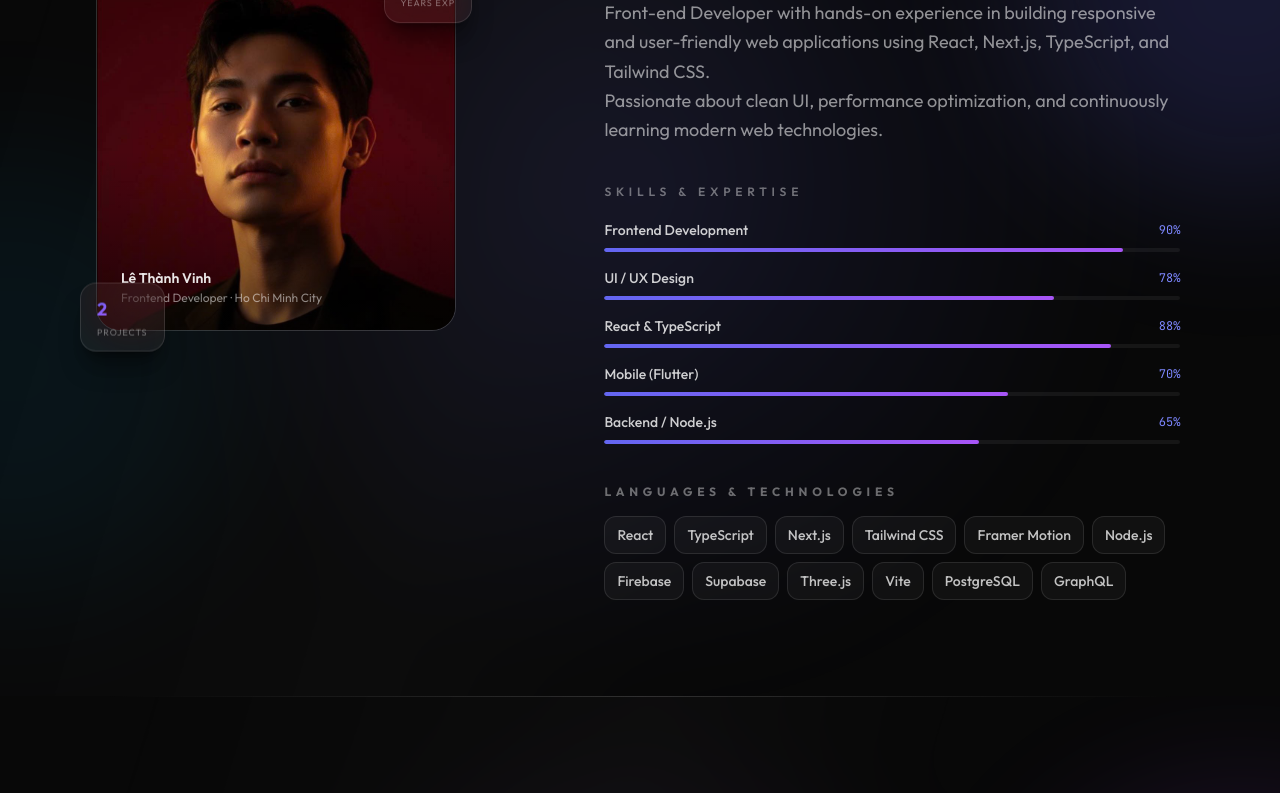
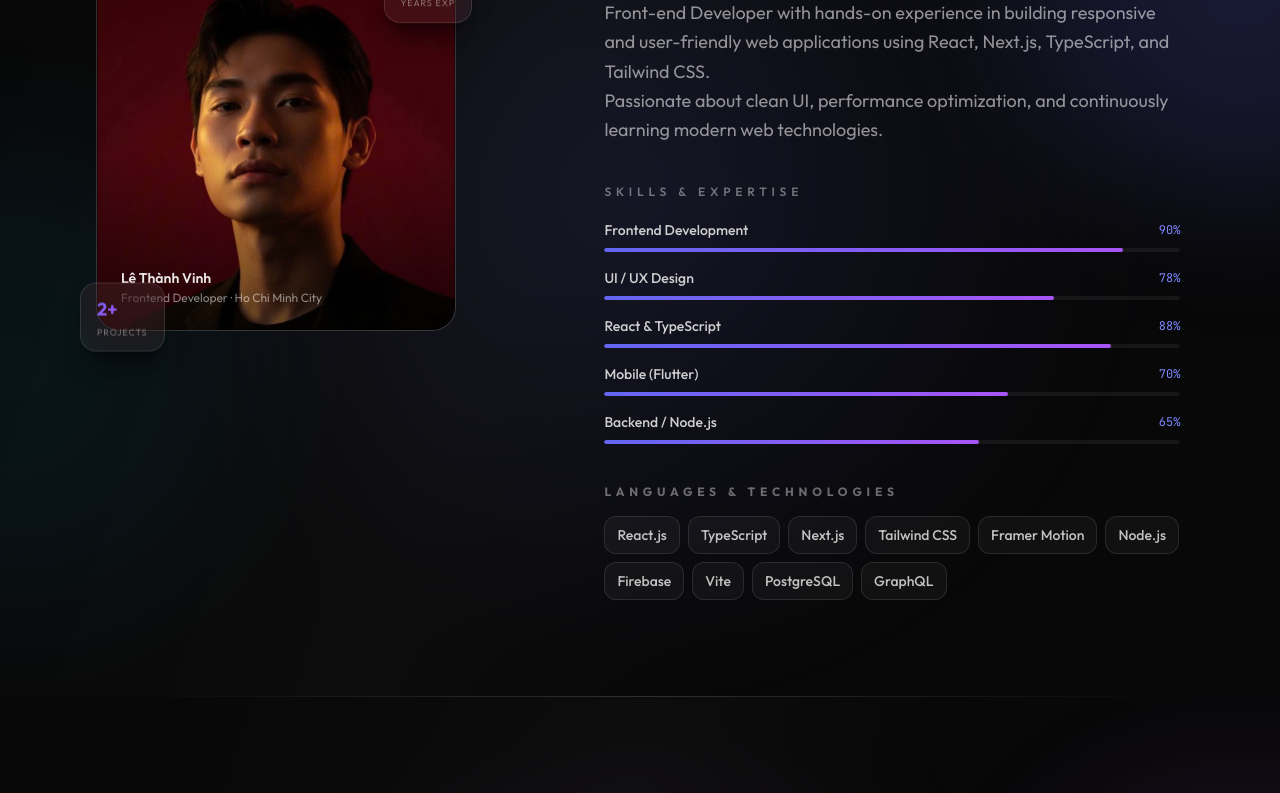
Before and after one commit to lethanhvinh-dev/portfolio-thanhvinh, a React (Vite) app: page / in a window 1280 px wide. Shown: the part 1194-1987 px from the top of the page. Built offline with nearby package versions, Linux system fonts and the light colour scheme.

Commit message:
fix About vs Hero

```diff
--- a/src/components/About.tsx
+++ b/src/components/About.tsx
@@ -3,15 +3,13 @@ import { motion } from "motion/react";
 import SectionFrame from "./SectionFrame";
 
 const techStack = [
-  { name: "React" },
+  { name: "React.js" },
   { name: "TypeScript" },
   { name: "Next.js" },
   { name: "Tailwind CSS" },
   { name: "Framer Motion" },
   { name: "Node.js" },
   { name: "Firebase" },
-  { name: "Supabase" },
-  { name: "Three.js" },
   { name: "Vite" },
   { name: "PostgreSQL" },
   { name: "GraphQL" },
@@ -142,7 +140,7 @@ export default function About() {
             }}
             className="absolute -bottom-4 -left-4 glass-strong rounded-2xl px-4 py-3 shadow-xl shadow-black/40"
           >
-            <div className="text-lg font-bold text-gradient">2</div>
+            <div className="text-lg font-bold text-gradient">2+</div>
             <div className="text-[9px] uppercase tracking-widest text-white/40 mt-0.5">
               Projects
             </div>
--- a/src/components/Hero.tsx
+++ b/src/components/Hero.tsx
@@ -11,7 +11,7 @@ const ROLES = [
 const STATS = [
   { value: "2+", label: "Projects Built" },
   { value: "1", label: "Years Experience" },
-  { value: "6+", label: "Tech Mastered" },
+  { value: "7+", label: "Tech Mastered" },
 ];
 
 function useTypingEffect(words: string[], speed = 80, pause = 1800) {
```
